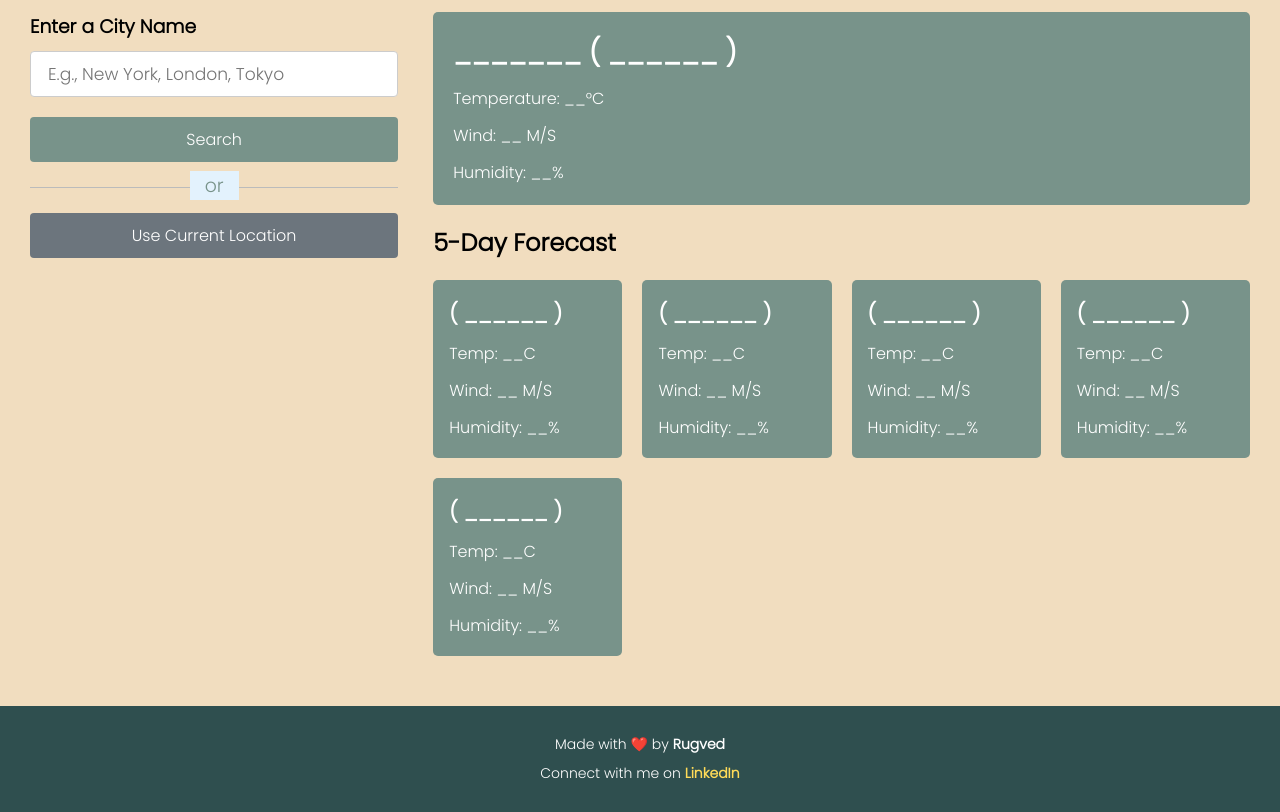
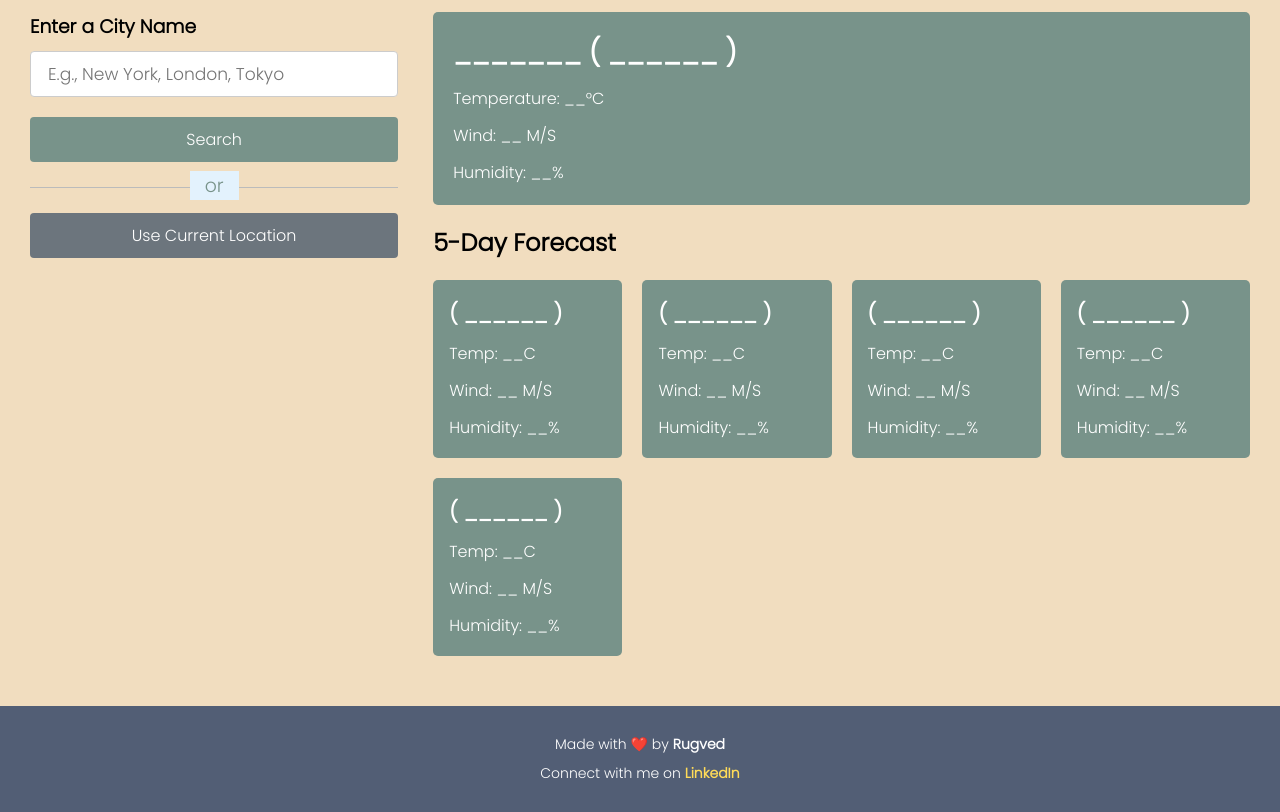
Before and after one commit to Rugved1204/weatherify, a plain HTML site: page index.html in a window 1280 px wide. Shown: the part 95-907 px from the top of the page. Drawn offline with Linux system fonts and the light colour scheme.

Commit message:
style.css

```diff
--- a/style.css
+++ b/style.css
@@ -175,7 +175,7 @@ h1 {
 
 /* Footer Styling */
 footer {
-  background-color: #2f4f4f; /* Slate gray for a cohesive look */
+  background-color: #525e75; /* Slate gray for a cohesive look */
   color: #fff; /* White text */
   text-align: center;
   padding: 20px 10px; /* Adequate spacing */
```
